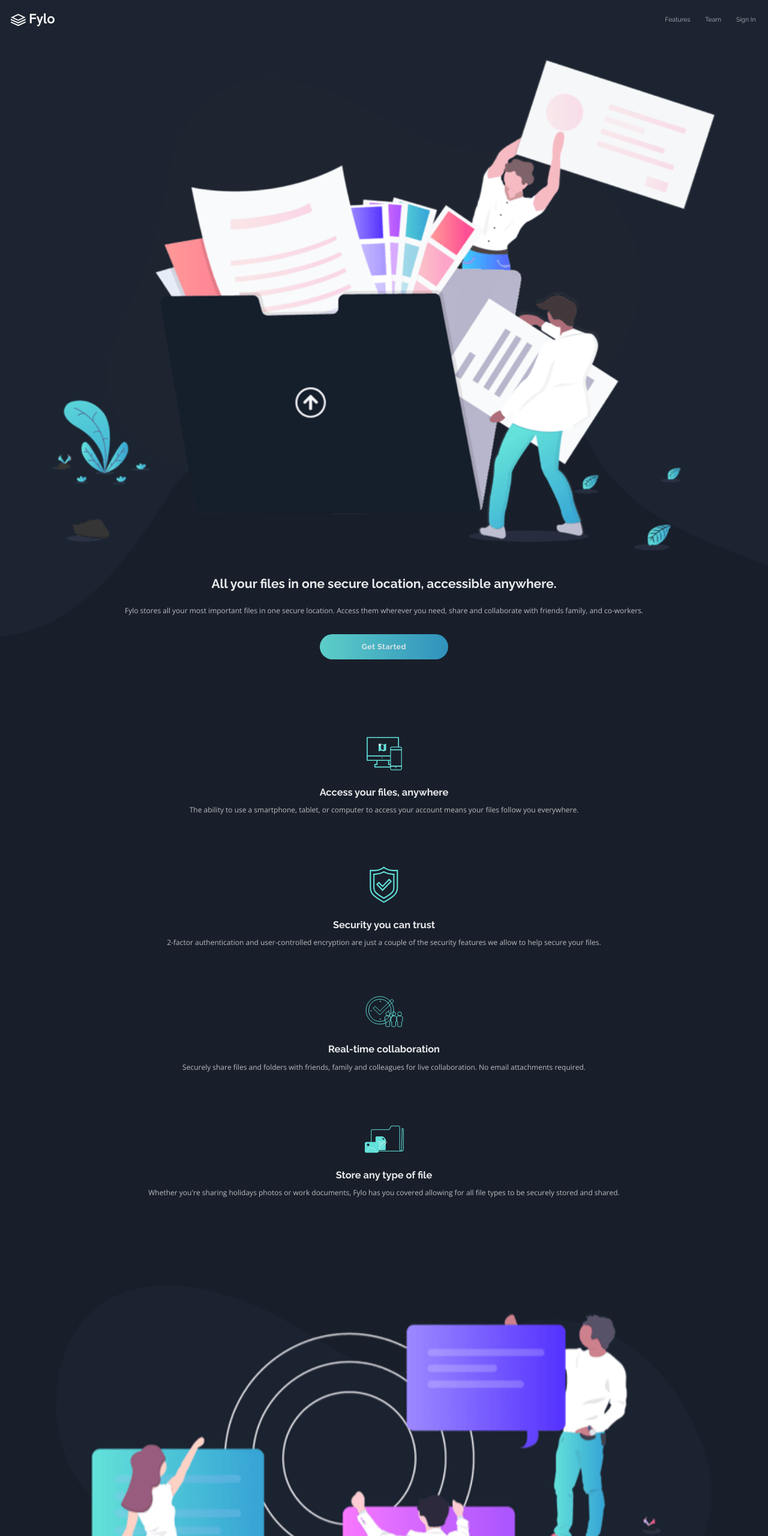
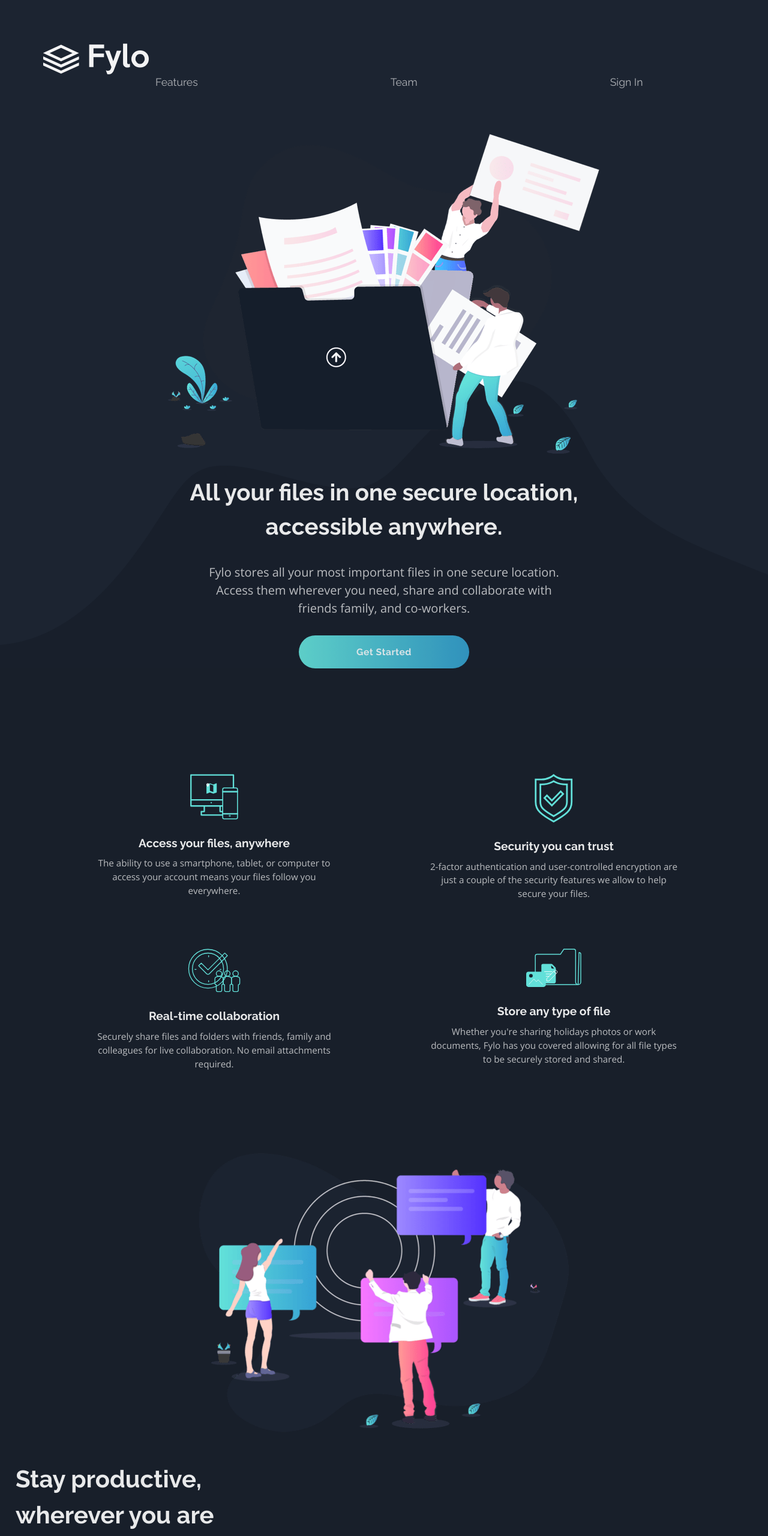
Before and after one commit to jpzs444/fylo-dark-theme-landing-page, a plain HTML site: page index.html in a window 1280 px wide. Shown: the top 2560 px of the page at 60% size. Drawn offline with nearby package versions, Linux system fonts and the light colour scheme.

Commit message:
✨ feat: add initial styles for media queries

```diff
--- a/css/styles.css
+++ b/css/styles.css
@@ -75,10 +75,14 @@ header {
 }
 
 .navbar {
+    padding: 1.3755rem 1.125rem;
+}
+
+.navbar__container {
     display: flex;
     justify-content: space-between;
     align-items: center;
-    padding: 1.3755rem 1.125rem;
+    margin: 0 auto;
 }
 
 .navbar__img {
@@ -276,7 +280,7 @@ main {
 }
 
 .add-info {
-    padding:0 1.625rem; /* remove if needed */
+    padding: 0 1.625rem; /* remove if needed */
 }
 
 /* Main Testimonials Styles */
@@ -548,3 +552,153 @@ footer {
 .attribution a {
     color: rgb(50, 200, 250);
 }
+
+/* Media Queries */
+
+@media only screen and (min-width: 500px) and (max-width: 991px) {
+    .intro__img {
+        max-width: 500px;
+    }
+}
+
+@media only screen and (min-width: 1024px) {
+    p {
+        font-size: 0.95rem;
+    }
+
+    .navbar {
+        padding: 4.5rem 4.5rem;
+    }
+
+    .navbar__container {
+        max-width: 1296px;
+    }
+
+    .navbar__img {
+        width: 11rem;
+    }
+
+    .nav-links {
+        font-size: 1.1rem;
+    }
+
+    .nav-links__item {
+        margin-left: 3.3rem;
+    }
+
+    .intro__img {
+        width: 70%;
+        max-width: 45rem;
+    }
+
+    .intro {
+        padding-top: 0;
+    }
+
+    .intro__heading {
+        font-size: 2.4rem;
+        margin-top: 2.2rem;
+        max-width: 850.4px;
+        margin-left: auto;
+        margin-right: auto;
+    }
+
+    .intro__paragraph {
+        font-size: 1.25rem;
+        margin: 2rem auto 0;
+        max-width: 616px;
+    }
+
+    .intro__button {
+        font-size: 0.98125rem;
+        padding: 1rem 6rem;
+    }
+
+    .perks {
+        margin-top: 6rem;
+    }
+
+    .perks__list {
+        grid-template-columns: repeat(2, 1fr);
+        grid-template-rows: repeat(2, 1fr);
+        column-gap: 8rem;
+        margin: 0 auto;
+        max-width: 1004px;
+    }
+
+    .perks__icon-desktop {
+        width: 5rem;
+    }
+
+    .perks__icon-shield {
+        width: 4rem;
+    }
+
+    .perks__icon-collab {
+        width: 5.5375rem;
+    }
+
+    .perks__icon-folders {
+        width: 5.8rem;
+    }
+
+    .perks__heading {
+        font-size: 1.2rem;
+    }
+
+    .add-info__container {
+        display: grid;
+        grid-template-columns: repeat(2, 1fr);
+        column-gap: 3rem;
+        align-items: center;
+        padding: 0 6.75rem;
+        max-width: 1388px;
+        margin: 0 auto;
+    }
+
+    .add-info__img {
+        max-width: 38.5rem;
+    }
+
+    .add-info__heading {
+        font-size: 2.5rem;
+        max-width: 490px;
+    }
+
+    .add-info__paragraph {
+        padding-right: 5rem;
+    }
+
+    .add-info__link {
+        margin-top: 1.5rem;
+    }
+
+    .add-info__link p {
+        font-size: 1rem;
+    }
+
+    .testimonials {
+        display: flex;
+        justify-content: center;
+    }
+
+    .testimonials__list p {
+        font-size: 0.85rem;
+    }
+
+    .testimonials__list {
+        grid-template-columns: repeat(3, 1fr);
+        grid-template-rows: unset;
+        column-gap: 3rem;
+        max-width: 1086px;
+    }
+
+    .testimonials__item {
+        margin: 0;
+        padding: 2rem 1.5rem 1rem;
+    }
+
+    .testimonials__user-info p:first-child {
+        font-size: 0.6375rem;
+    }
+}
```
